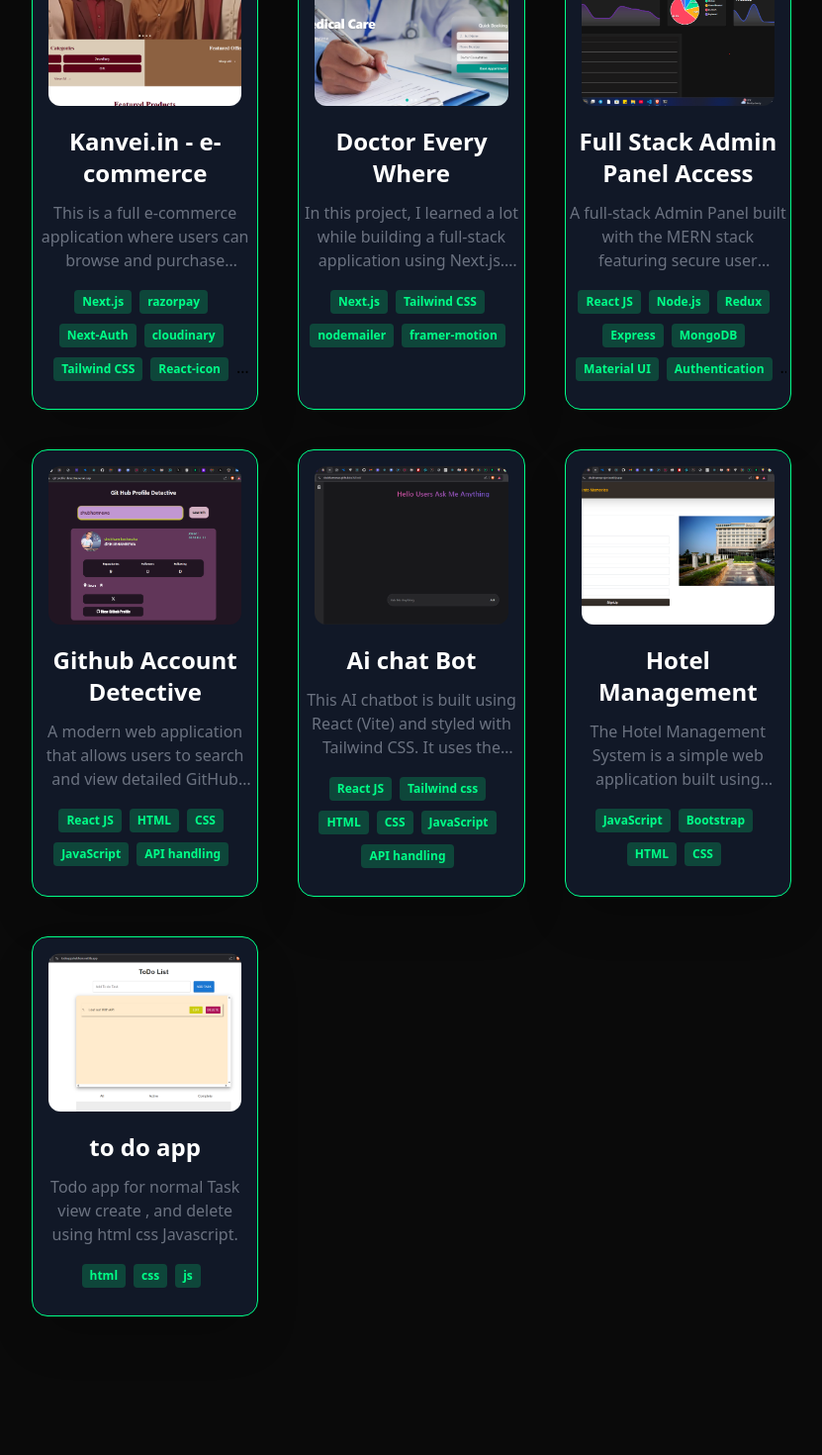
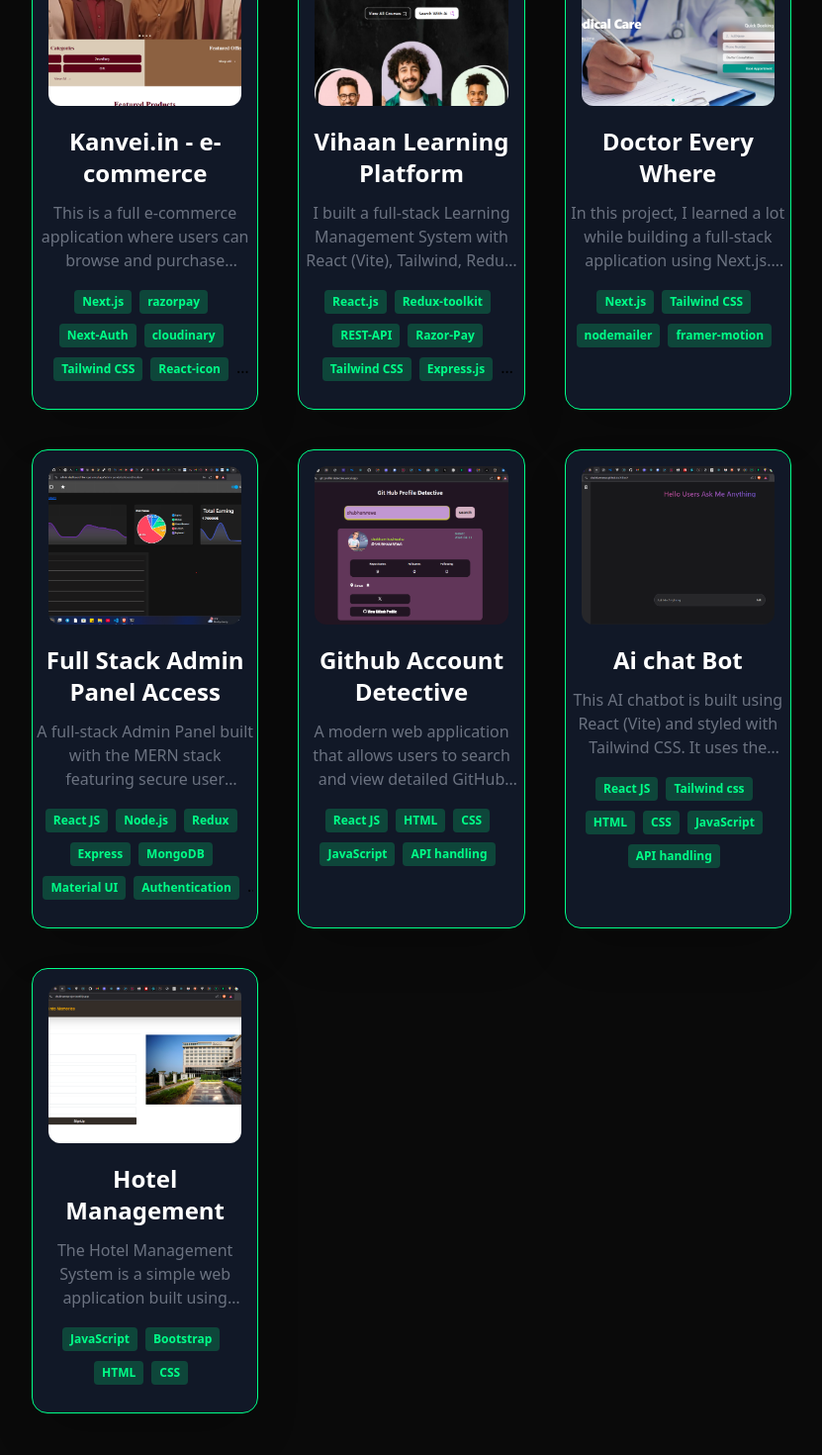
Before and after one commit to SHUBHAMREWA/myPortfolio, a React (Vite) app: page / in a window 1280 px wide. Shown: the part 2440-3910 px from the top of the page at 99% size, without its empty margins (224-1055 px from the left). Built offline with nearby package versions, Linux system fonts and the light colour scheme.

Commit message:
project added

```diff
--- a/src/Componets/Navbar/Navbar.jsx
+++ b/src/Componets/Navbar/Navbar.jsx
@@ -45,7 +45,7 @@ const Navbar = () => {
     return (
 
         <nav className={`fixed top-0 w-full flex z-50 transition duration-300 px-[7vw]
-              bg-bg-dark dark:bg-bg-dark bg-bg-light bg-opacity-90 backdrop-blur-md shadow-md`}>
+              dark:bg-bg-dark bg-bg-light bg-opacity-90  backdrop-blur-md shadow-md`}>
 
             <div      className="text-text-dark dark:text-text-dark text-text-light w-full px-4 py-5 gap-4 flex justify-between  items-center">
                 {/* name */}
--- a/src/constant.js
+++ b/src/constant.js
@@ -51,6 +51,7 @@ import gitdetective from "./assets/work_logo/githubdetective.png";
 import adminpanel from "../src/assets/work_logo/adminpanel.png";
 import doctorEveryWhere from "./assets/work_logo/doctorEveryWhere.png";
 import kanvei from "./assets/work_logo/kanvei.png"
+import Vihan from "./assets/work_logo/vihaan.png"
 
 
 export const SkillsInfo = [
@@ -213,19 +214,31 @@ export const projects = [
   }
    ,
 
+     {
+    id: 2,
+    title: "Vihaan Learning Platform",
+    description: `I built a full‑stack Learning Management System with React (Vite), Tailwind, Redux, and a Node.js/Express + MongoDB backend.
+It supports OTP + Google authentication, educator course creation (modules/lessons), Cloudinary media, AI‑powered search (Google GenAI), and a student player with reviews`  ,
+    image: Vihan, // use your imported image variable here
+    tags: ["React.js", "Redux-toolkit" , "REST-API" , "Razor-Pay", "Tailwind CSS", "Express.js" , "Node.js" , "MongoDB" , "Cloudinary" , "Google GenAI" , "JWT Authentication" , "Nodemailer" , "etc.."],
+    github: "https://github.com/SHUBHAMREWA/LMS-project-Frontent.git",
+    webapp: "https://vihanclasses.vercel.app/"
+  } ,
+
   {
-    id: 0,
+    id: 1,
     title: "Doctor Every Where",
     description: "In this project, I learned a lot while building a full-stack application using Next.js. The app allows patients to book their own appointments, schedule consultation times, and also includes an email notification feature.",
     image: doctorEveryWhere, // use your imported image variable here
     tags: ["Next.js", "Tailwind CSS", "nodemailer" , "framer-motion"],
     github: "https://github.com/SHUBHAMREWA/doctorEveryWhere.git",
     webapp: "https://doctor-every-where.vercel.app/"
-  }
+  } ,
 
-  ,
+
+
   {
-    id: 1,
+    id: 3,
     title: "Full Stack Admin Panel Access",
     description: "A full-stack Admin Panel built with the MERN stack featuring secure user authentication (Signup/Login) and middleware-protected admin routes. The UI is designed using Material UI for a clean, responsive look. Backend includes routes for login, signup, OTP-based password reset, and encrypted password handling. Admins can securely manage users via a modern dashboard.",
     image: adminpanel, // use your imported image variable here
@@ -235,7 +248,7 @@ export const projects = [
   }
   ,
   {
-    id: 2,
+    id: 4,
     title: "Github Account Detective",
     description:
       " A modern web application that allows users to search and view detailed GitHub profiles. Built with React and the GitHub API, this tool provides a clean and intuitive interface to explore GitHub user information. ",
@@ -246,7 +259,7 @@ export const projects = [
   }
   ,
   {
-    id: 3,
+    id: 5,
     title: "Ai chat Bot",
     description:
       "This AI chatbot is built using React (Vite) and styled with Tailwind CSS. It uses the Google Gemini API to fetch responses. Features include chat history with localStorage, dark/light mode, auto-scroll, and Enter key support for input. The app uses React Hooks for state management and offers a smooth, responsive chat experience.",
@@ -256,7 +269,7 @@ export const projects = [
     webapp: "https://shubhamrewa.github.io/AiTool/",
   },
   {
-    id: 4,
+    id: 6,
     title: "Hotel Management",
     description:
       "The Hotel Management System is a simple web application built using Vanilla JavaScript, HTML, and CSS. It allows users to sign up, log in, and manage hotel operations like customer check-in/check-out, room booking, and payment recording. Admins can access a panel to manage customers, rooms, and bookings, with reports on total bookings and revenue. All data is stored in the browser using localStorage to ensure it persists across sessions. Basic CSS and Bootstrap are used for styling and layout.",
@@ -265,15 +278,15 @@ export const projects = [
     github: "https://github.com/SHUBHAMREWA/hotel-Management-Project.git",
     webapp: "https://shubhamsproject.netlify.app/",
   },
-  {
-    id: 5,
-    title: "to do app",
-    description:
-      "Todo app for normal Task view create , and delete using html css Javascript.",
-    image: todo,
-    tags: ["html", "css", "js"],
-    github: "https://github.com/SHUBHAMREWA/toDoApp.git",
-    webapp: "https://todoappshubham.netlify.app/",
-  }
+  // {
+  //   id: 7,
+  //   title: "to do app",
+  //   description:
+  //     "Todo app for normal Task view create , and delete using html css Javascript.",
+  //   image: todo,
+  //   tags: ["html", "css", "js"],
+  //   github: "https://github.com/SHUBHAMREWA/toDoApp.git",
+  //   webapp: "https://todoappshubham.netlify.app/",
+  // }
 
 ];
```
Also changed, not shown: src/assets/work_logo/vihaan.png (added).
